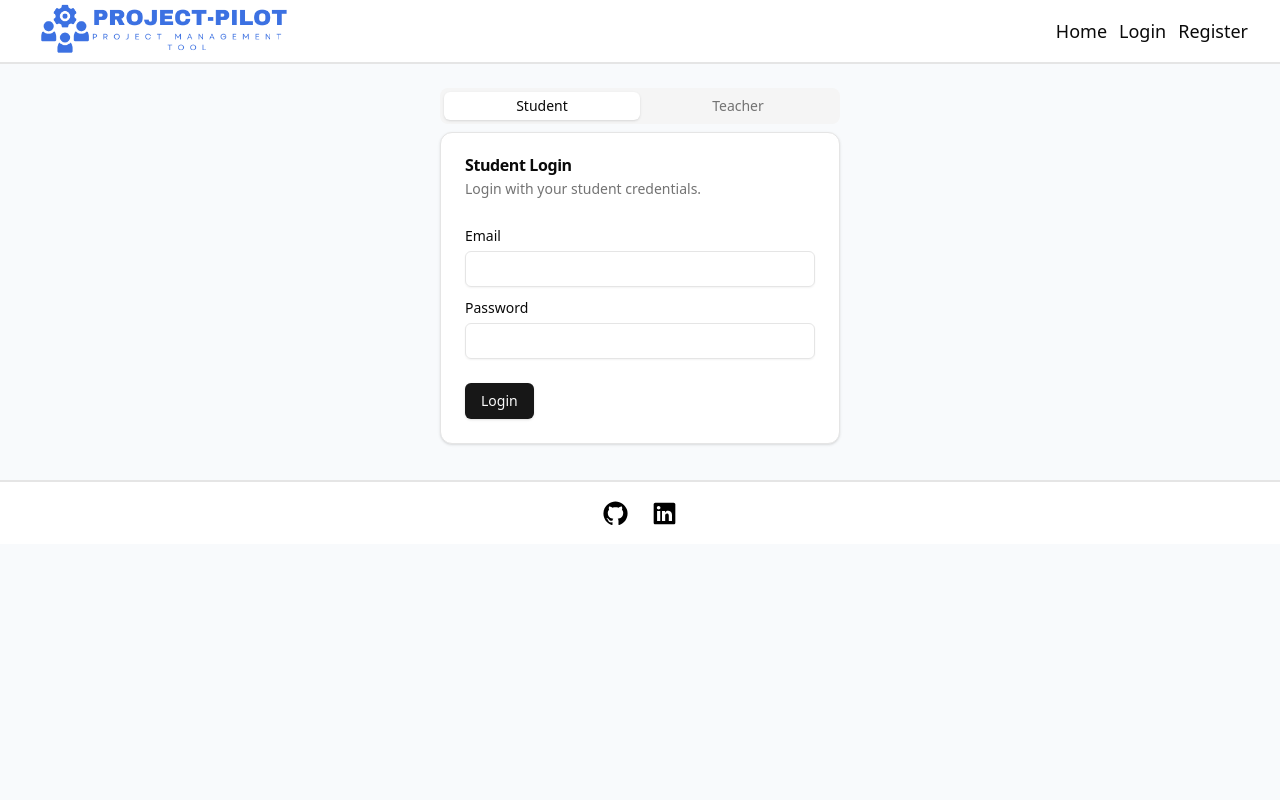
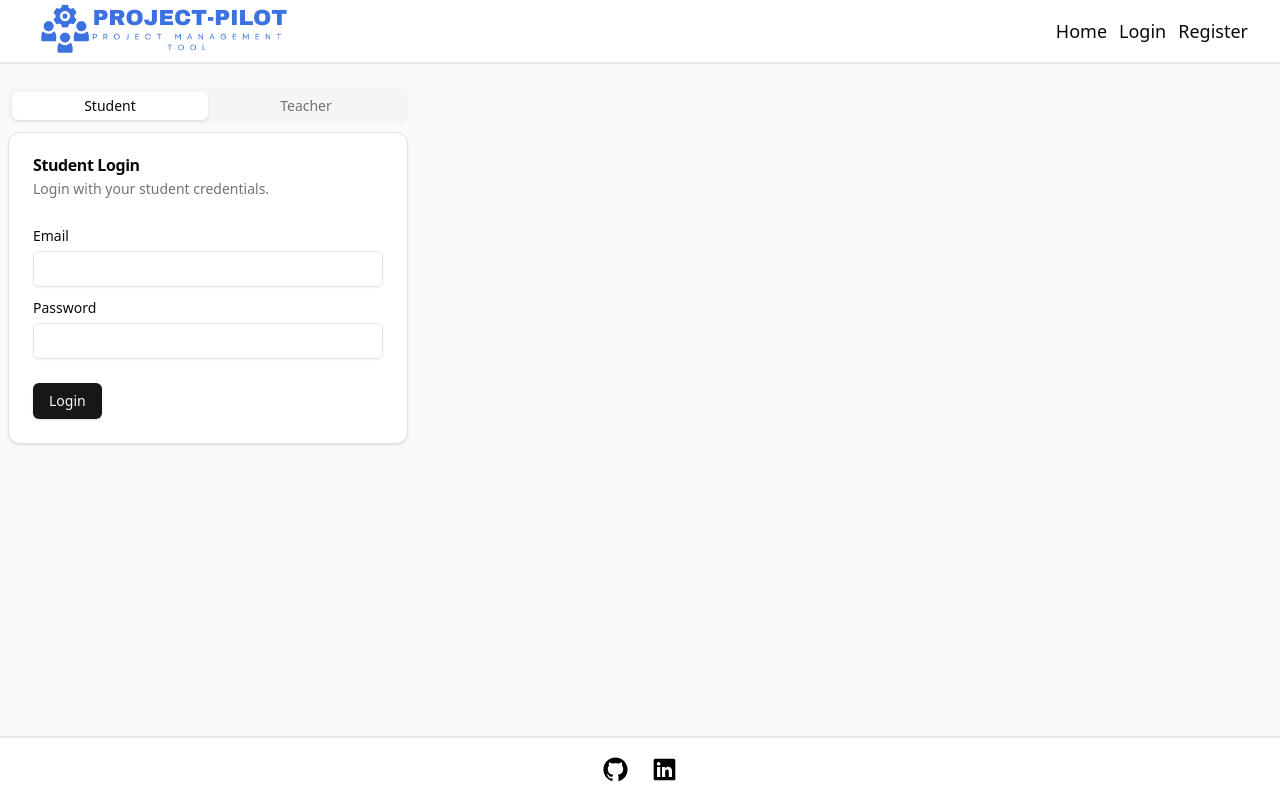
Before and after one commit to adityach0uhan/Project-Pilot, a Next.js app: page /login in a window 1280 px wide. Built offline with nearby package versions, Linux system fonts and the light colour scheme.

Commit message:
Footer fix and selection blocking

```diff
--- a/src/app/(auth)/login/page.tsx
+++ b/src/app/(auth)/login/page.tsx
@@ -13,7 +13,7 @@ import { Tabs, TabsContent, TabsList, TabsTrigger } from '@/components/ui/tabs';
 
 export default function page() {
     return (
-        <Tabs defaultValue='student' className='w-[400px] m-auto mt-6'>
+        <Tabs defaultValue='student' className='w-[400px] my-auto mx-2 mt-6'>
             <TabsList className='grid w-full grid-cols-2'>
                 <TabsTrigger value='student'>Student </TabsTrigger>
                 <TabsTrigger value='teacher'>Teacher </TabsTrigger>
--- a/src/app/globals.css
+++ b/src/app/globals.css
@@ -67,4 +67,8 @@
 
 body {
     overflow-x: hidden;
+    -webkit-user-select: none; /* Safari */
+    -moz-user-select: none; /* Firefox */
+    -ms-user-select: none; /* Internet Explorer/Edge */
+    user-select: none; /* Standard */
 }
--- a/src/components/ui/base/Footer.tsx
+++ b/src/components/ui/base/Footer.tsx
@@ -3,7 +3,7 @@ import React from 'react';
 
 const Footer = () => {
     return (
-        <span className='w-full relative bottom-0 mt-9 p-2 py-4  flex items-center justify-center h-16 gap-6 bg-white border-t-2'>
+        <span className='w-full  fixed bottom-0 mt-9 p-2 py-4  flex items-center justify-center h-16 gap-6 bg-white border-t-2'>
             <a href='https://github.com/adityach0uhan'>
                 <Image src='/github.svg' alt='github' width={25} height={25} />
             </a>
```
